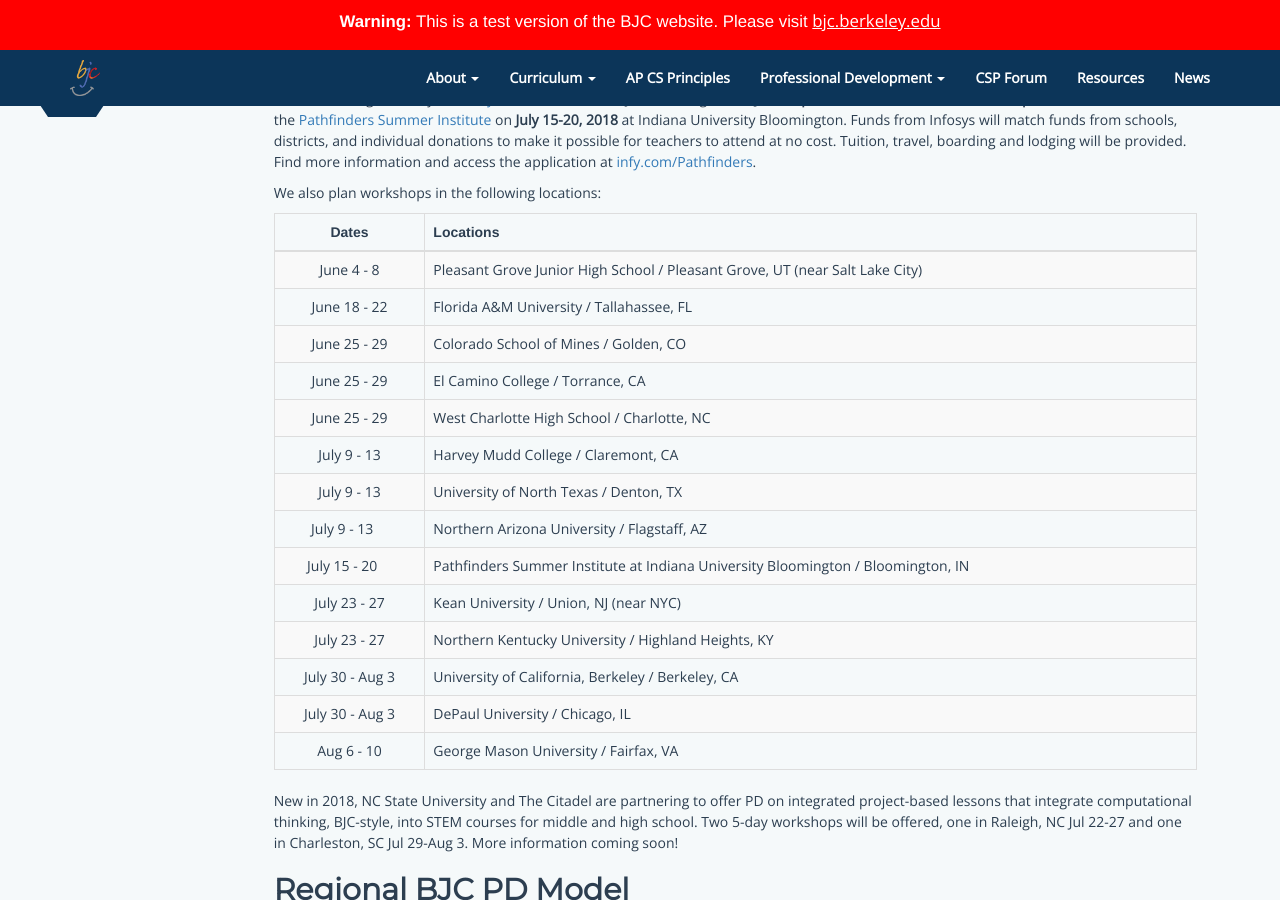
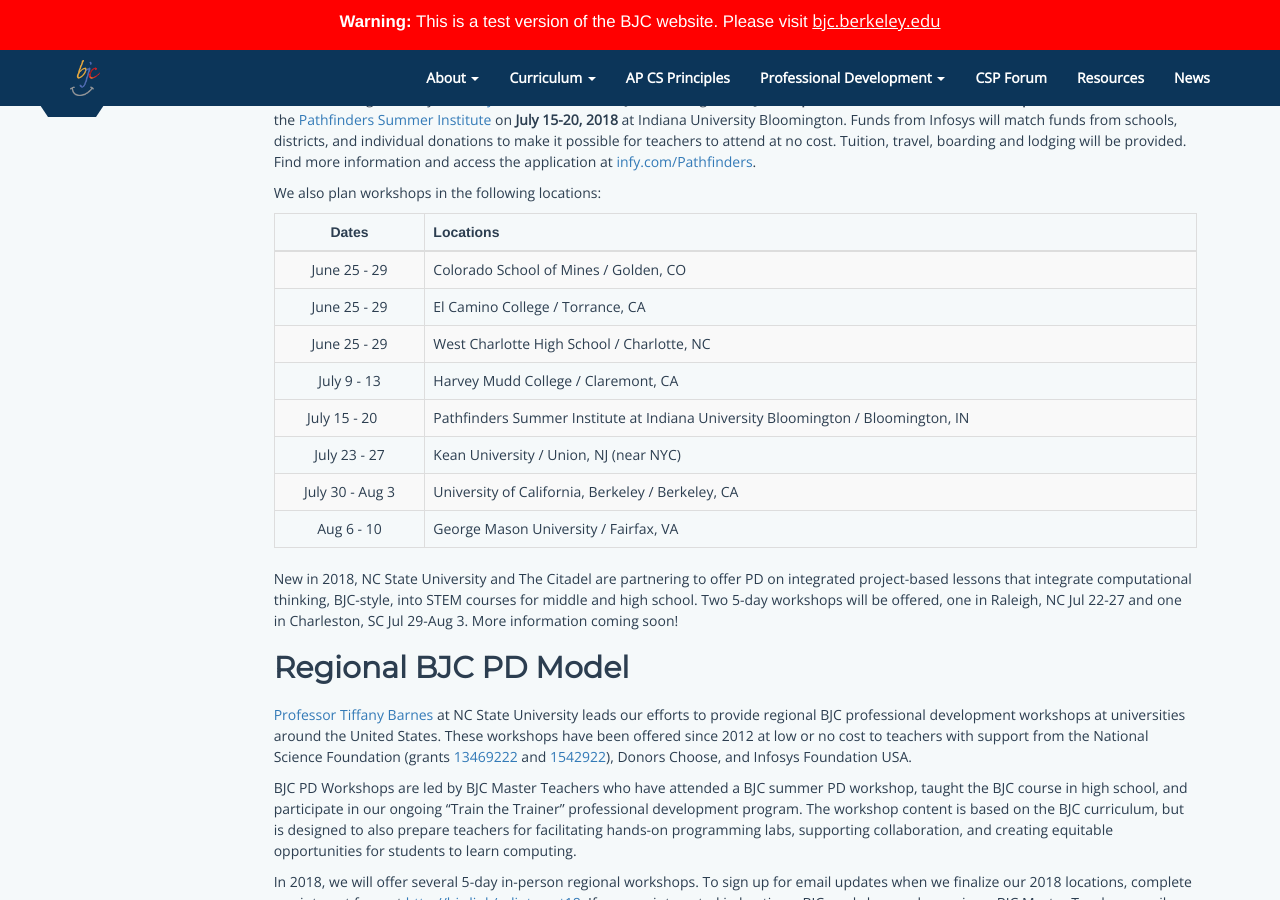
Before and after one commit to beautyjoy/beautyjoy.github.io, a Jekyll site: the page built from summer-pd/index.md, in a window 1280 px wide and 900 px high, scrolled down 734 px. Built offline with Jekyll 4.4.1, drawn with Linux system fonts in a browser that asks for light colours.

Commit message:
Removing cancelled locations

```diff
--- a/summer-pd/index.md
+++ b/summer-pd/index.md
@@ -27,19 +27,13 @@
 
 | Dates            | Locations                                                                          |
 | :--------------: |------------------------------------------------------------------------------------|
-| June 4 - 8       |  Pleasant Grove Junior High School / Pleasant Grove, UT (near Salt Lake City)      |
-| June 18 - 22     |  Florida A&amp;M University / Tallahassee, FL                                      |
 | June 25 - 29     |  Colorado School of Mines / Golden, CO                                             |
 | June 25 - 29     |  El Camino College / Torrance, CA                                                  |
 | June 25 - 29     |  West Charlotte High School / Charlotte, NC                                        |
 | July 9 - 13      |  Harvey Mudd College / Claremont, CA                                               |
-| July 9 - 13      |  University of North Texas / Denton, TX                                            |
-| July 9 - 13      |  Northern Arizona University / Flagstaff, AZ                                       |
 | July 15 - 20     |  Pathfinders Summer Institute at Indiana University Bloomington / Bloomington, IN  |
 | July 23 - 27     |  Kean University / Union, NJ (near NYC)                                            |
-| July 23 - 27     |  Northern Kentucky University / Highland Heights, KY                               |
 | July 30 - Aug 3  |  University of California, Berkeley / Berkeley, CA                                 |
-| July 30 - Aug 3  |  DePaul University / Chicago, IL                                                   |
 | Aug 6 - 10       |  George Mason University / Fairfax, VA                                             |
 {: .table.table-striped.table-bordered }
 
```
